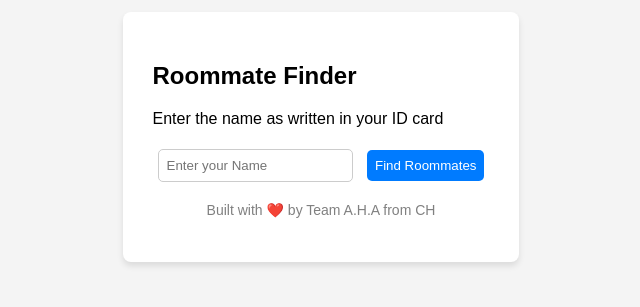
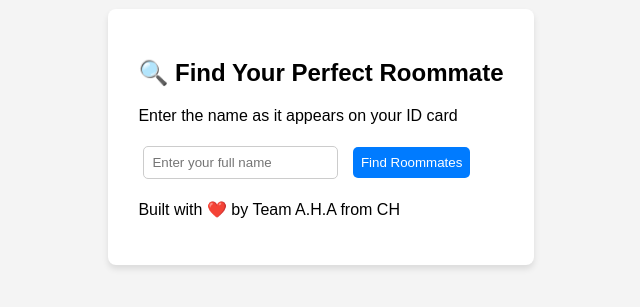
Before and after one commit to AdityaBanasri23/cssprototype, a website: page index.html in a window 1280 px wide. Shown: the part 263-570 px from the top of the page, without its empty margins (319-959 px from the left). Drawn offline with Linux system fonts and the light colour scheme.

Commit message:
Update index.html
trying to make attractive

```diff
--- a/index.html
+++ b/index.html
@@ -1,27 +1,26 @@
 <!DOCTYPE html>
-<html>
+<html lang="en">
 <head>
+    <meta charset="UTF-8">
     <title>Roommate Finder</title>
     <link rel="stylesheet" type="text/css" href="/style.css">
 </head>
 <body>
     <div class="container">
-        <h2>Roommate Finder</h2>
-        <p>Enter the name as written in your ID card</p>
-        <form action="/find-roommates" method="post">
-            <input type="text" name="name" placeholder="Enter your Name" required>
+        <h2>🔍 Find Your Perfect Roommate</h2>
+        <p class="subtext">Enter the name as it appears on your ID card</p>
+        <form id="roommateForm">
+            <input type="text" name="name" placeholder="Enter your full name" required>
             <button type="submit">Find Roommates</button>
         </form>
         <div class="result" id="result">
             <!-- Result will be dynamically populated -->
         </div>
-        <p style="text-align: center; font-size: 14px; color: gray; margin-top: 10px;">
-            Built with ❤️ by Team A.H.A from CH
-        </p>
+        <p class="footer">Built with ❤️ by Team A.H.A from CH</p>
     </div>
 
     <script>
-        document.querySelector('form').addEventListener('submit', async (e) => {
+        document.getElementById('roommateForm').addEventListener('submit', async (e) => {
             e.preventDefault();
             const name = document.querySelector('input[name="name"]').value;
 
@@ -37,7 +36,7 @@
                 const result = await response.text();
                 document.getElementById('result').textContent = result;
             } catch (error) {
-                document.getElementById('result').textContent = 'An error occurred while finding roommates.';
+                document.getElementById('result').textContent = '⚠️ An error occurred while finding roommates.';
             }
         });
     </script>
```
